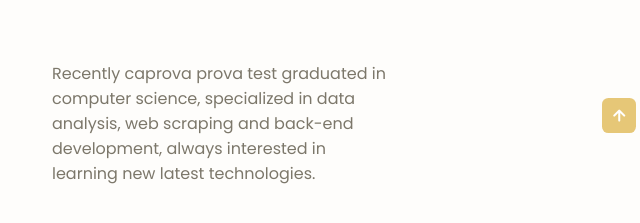
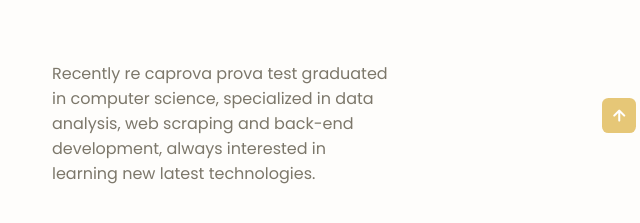
Before and after one commit to pieropastore/portfolio, a plain HTML site: page index.html in a window 1280 px wide. Shown: the part 827-1050 px from the top of the page, 628-1268 px from the left. Drawn offline with nearby package versions, Linux system fonts and the light colour scheme.

Commit message:
Update index.html

```diff
--- a/index.html
+++ b/index.html
@@ -159,7 +159,7 @@
                     <img src="assets/img/about.jpg" alt="" class="about__img">
 
                     <div class="about__data">
-                        <p class="about__description">Recently caprova prova test graduated in computer science,
+                        <p class="about__description">Recently re caprova prova test graduated in computer science,
                             specialized in data analysis, web scraping and back-end development,
                             always interested in learning new latest technologies.
                         </p>
```
